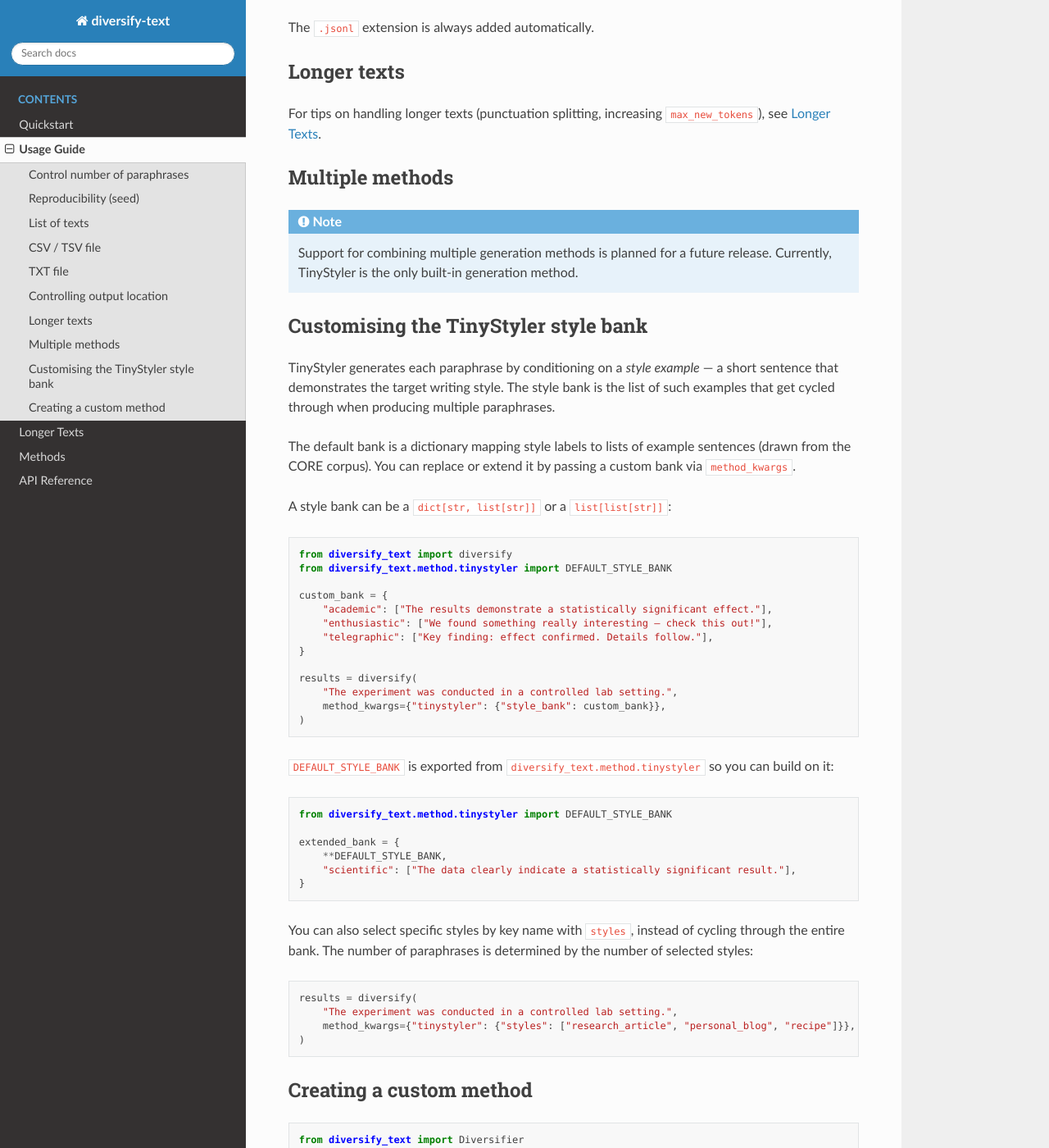
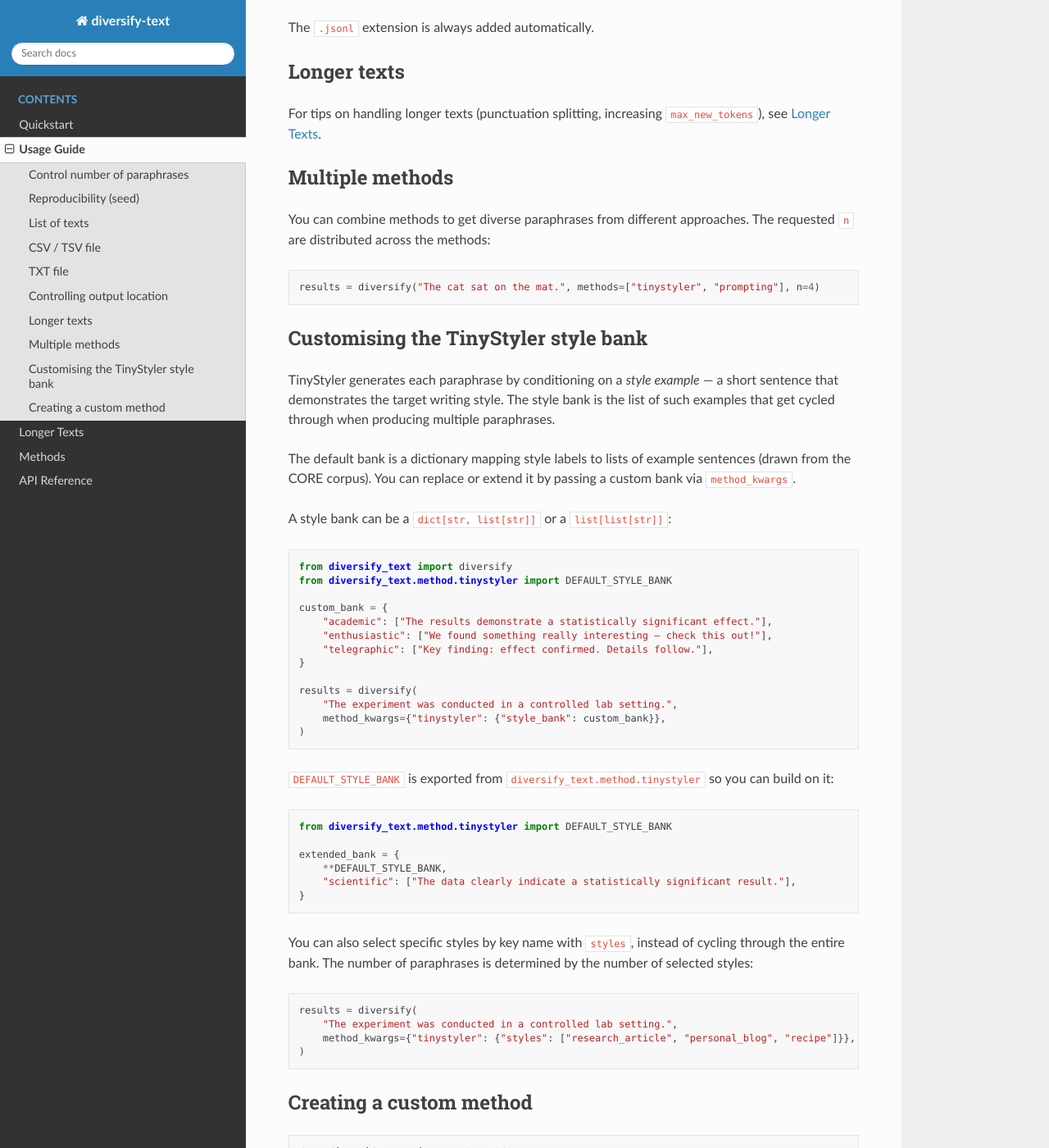
Before and after one commit to AnnaWegmann/diversify_text, a Sphinx documentation site: the page built from docs/usage.rst, in a window 1280 px wide and 1400 px high, scrolled down 1898 px. Shown: the whole window at 82% size. Built offline with Sphinx 7.4.7 and the Read the Docs theme 3.1.0, drawn with Linux system fonts in a browser that asks for light colours; some of the changed text lies outside the part shown.

Commit message:
- update n - reviewed by Anna

```diff
--- a/docs/usage.rst
+++ b/docs/usage.rst
@@ -111,10 +111,12 @@ For tips on handling longer texts (punctuation splitting, increasing
 Multiple methods
 ----------------
 
-.. note::
+You can combine methods to get diverse paraphrases from different approaches.
+The requested ``n`` are distributed across the methods:
 
-   Support for combining multiple generation methods is planned for a future
-   release. Currently, TinyStyler is the only built-in generation method.
+.. code-block:: python
+
+   results = diversify("The cat sat on the mat.", methods=["tinystyler", "prompting"], n=4)
 
 Customising the TinyStyler style bank
 --------------------------------------
```
Also changed, not shown: other parts of docs/usage.rst (+4 -4 lines), 1 other file.
